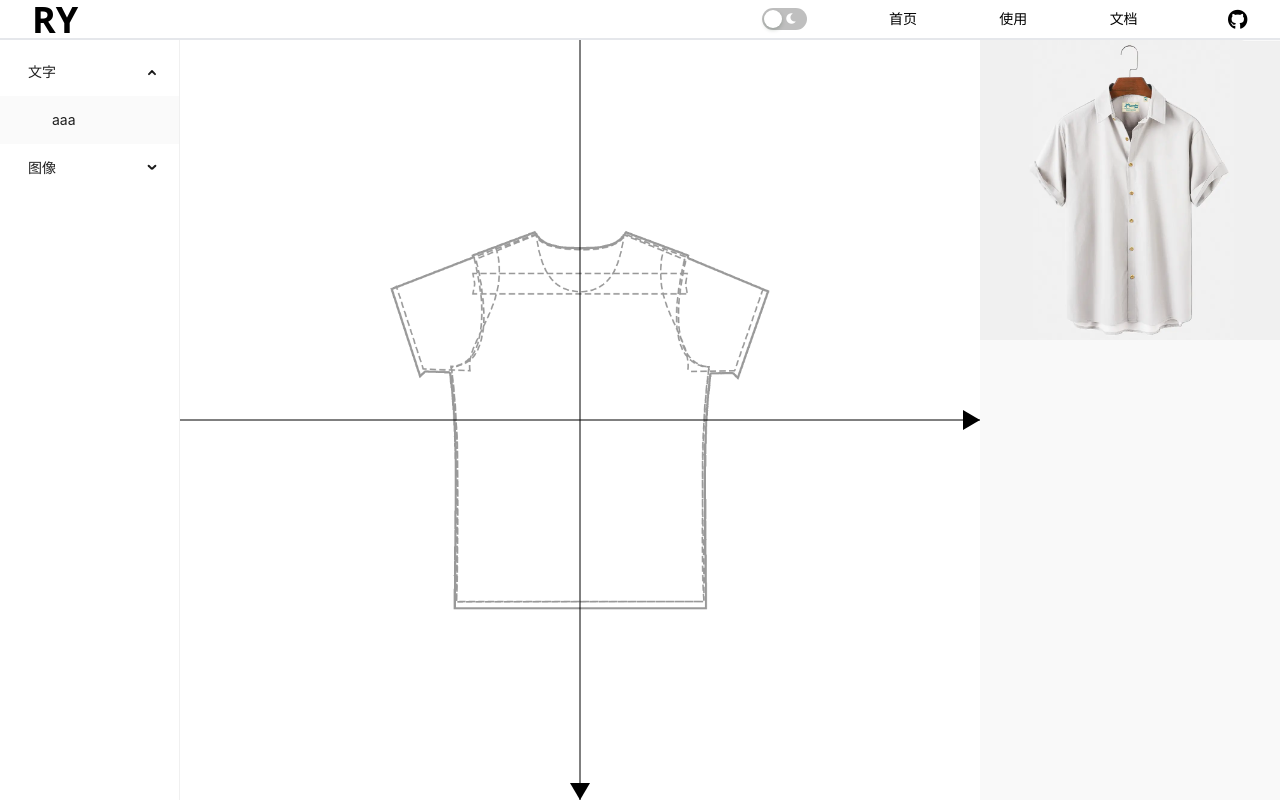
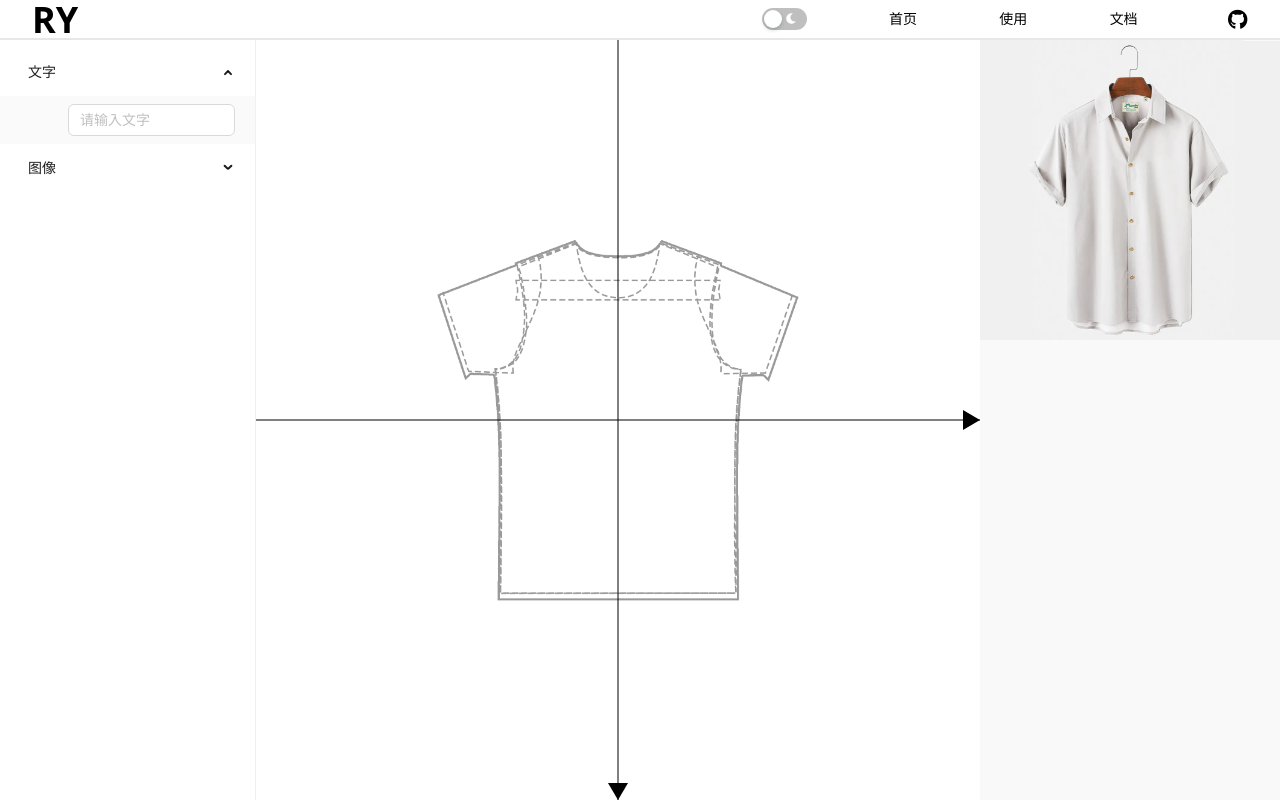
Before and after one commit to Moqizhongyuan/yzy_geometry, a React (Vite) app: page /detail in a window 1280 px wide. Both pictures are taken after a click on the element "文字". Built offline with nearby package versions, Linux system fonts and the light colour scheme; what antd-style would draw is missing.

Commit message:
feat: 向用户提供文字绘制接口

```diff
--- a/src/pages/detail/components/GeometryMenu/index.tsx
+++ b/src/pages/detail/components/GeometryMenu/index.tsx
@@ -1,4 +1,4 @@
-import { Menu, MenuProps } from 'antd'
+import { Input, Menu, MenuProps } from 'antd'
 import MenuItem from 'antd/es/menu/MenuItem'
 import { ReactElement } from 'react'
 
@@ -8,7 +8,9 @@ const GeometryMenu = ({
   localImgs,
   clickFn,
   selectKeys,
-  className
+  className,
+  setText,
+  text
 }: {
   localImgs: {
     key: string
@@ -18,6 +20,8 @@ const GeometryMenu = ({
   clickFn: MenuProps['onClick']
   selectKeys?: string[]
   className?: string
+  setText: React.Dispatch<React.SetStateAction<string>>
+  text: string
 }) => {
   const menuItems = [
     // {
@@ -30,7 +34,17 @@ const GeometryMenu = ({
       children: [
         {
           key: 'aaa',
-          label: 'aaa'
+          label: '',
+          extra: (
+            <Input
+              placeholder="请输入文字"
+              onClick={e => e.stopPropagation()}
+              value={text}
+              onChange={e => {
+                setText(e.target.value)
+              }}
+            />
+          )
         }
       ]
     },
@@ -54,7 +68,7 @@ const GeometryMenu = ({
   ]
   return (
     <Menu
-      style={{ minWidth: 180, maxWidth: 180 }}
+      style={{ minWidth: 256, maxWidth: 256 }}
       mode="inline"
       onClick={clickFn}
       items={menuItems}
--- a/src/pages/detail/index.tsx
+++ b/src/pages/detail/index.tsx
@@ -21,6 +21,7 @@ const Detail = () => {
       extra: ReactElement
     }>
   >([])
+  const [text, setText] = useState<string>('')
   useEffect(() => {
     const effectImgData: Array<{
       src: string
@@ -68,18 +69,20 @@ const Detail = () => {
   return (
     <div className="flex h-full relative">
       <GeometryMenu
+        text={text}
+        setText={setText}
         localImgs={localImgs}
         clickFn={e => {
           const geometry = e.key
           let obj: Img | Text
           const img = new Image()
-          const text = new Text({
-            text: 'aaa',
-            style: { fillStyle: '#432' }
+          const text2D = new Text({
+            text,
+            style: { fillStyle: '#000' }
           })
           switch (geometry) {
             case 'aaa':
-              obj = editor?.addGeometry(text) as Text
+              obj = editor?.addGeometry(text2D) as Text
               setLayers(prev => {
                 const res = [...prev].map(item => {
                   item.active = false
```
